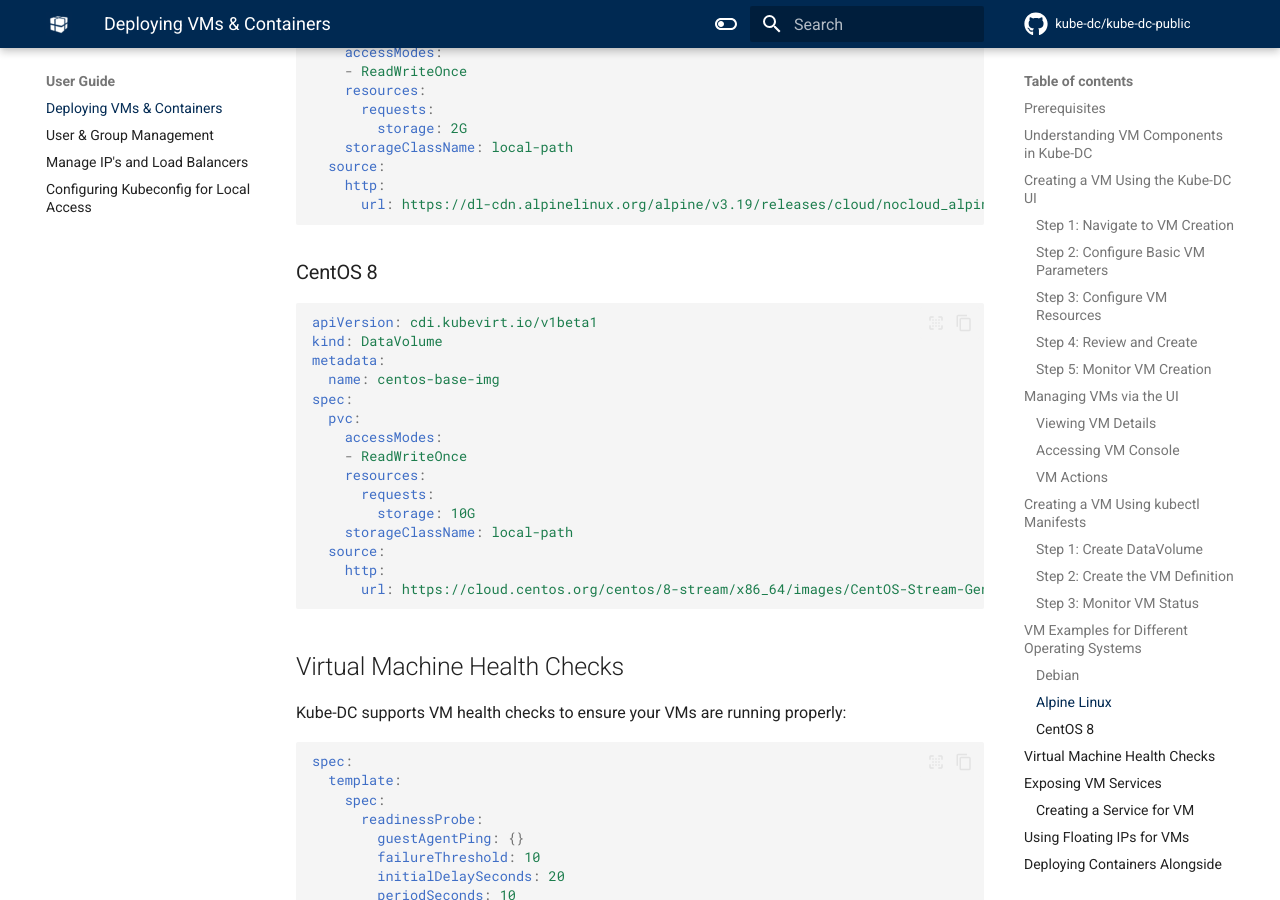
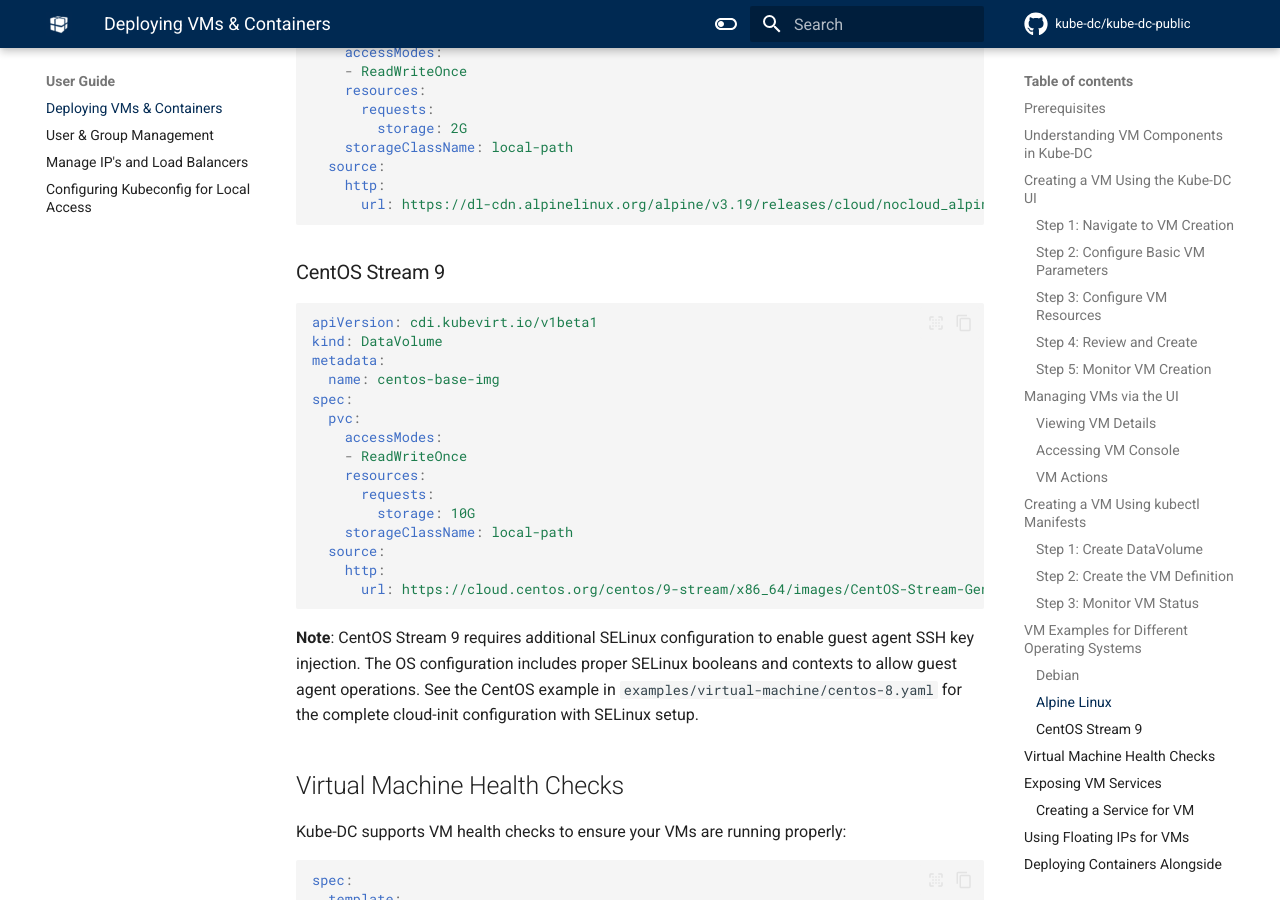
Before and after one commit to kube-dc/kube-dc-public, an MkDocs documentation site: the page built from docs/tutorial-virtual-machines.md, in a window 1280 px wide and 900 px high, scrolled down 8139 px. Built offline with MkDocs 1.6.1 and Material for MkDocs 9.7.7, drawn with Linux system fonts in a browser that asks for light colours; comment, search, counter and statistics services are not loaded.

Commit message:
Sync from private repo

````diff
--- a/docs/tutorial-virtual-machines.md
+++ b/docs/tutorial-virtual-machines.md
@@ -292,7 +292,7 @@ spec:
       url: https://dl-cdn.alpinelinux.org/alpine/v3.19/releases/cloud/nocloud_alpine-3.19.1-x86_64-bios-cloudinit-r0.qcow2
 ```
 
-### CentOS 8
+### CentOS Stream 9
 
 ```yaml
 apiVersion: cdi.kubevirt.io/v1beta1
@@ -309,8 +309,10 @@ spec:
     storageClassName: local-path
   source:
     http:
-      url: https://cloud.centos.org/centos/8-stream/x86_64/images/CentOS-Stream-GenericCloud-8-20230710.0.x86_64.qcow2
+      url: https://cloud.centos.org/centos/9-stream/x86_64/images/CentOS-Stream-GenericCloud-9-latest.x86_64.qcow2
 ```
+
+**Note**: CentOS Stream 9 requires additional SELinux configuration to enable guest agent SSH key injection. The OS configuration includes proper SELinux booleans and contexts to allow guest agent operations. See the CentOS example in `examples/virtual-machine/centos-8.yaml` for the complete cloud-init configuration with SELinux setup.
 
 ## Virtual Machine Health Checks
 
````
